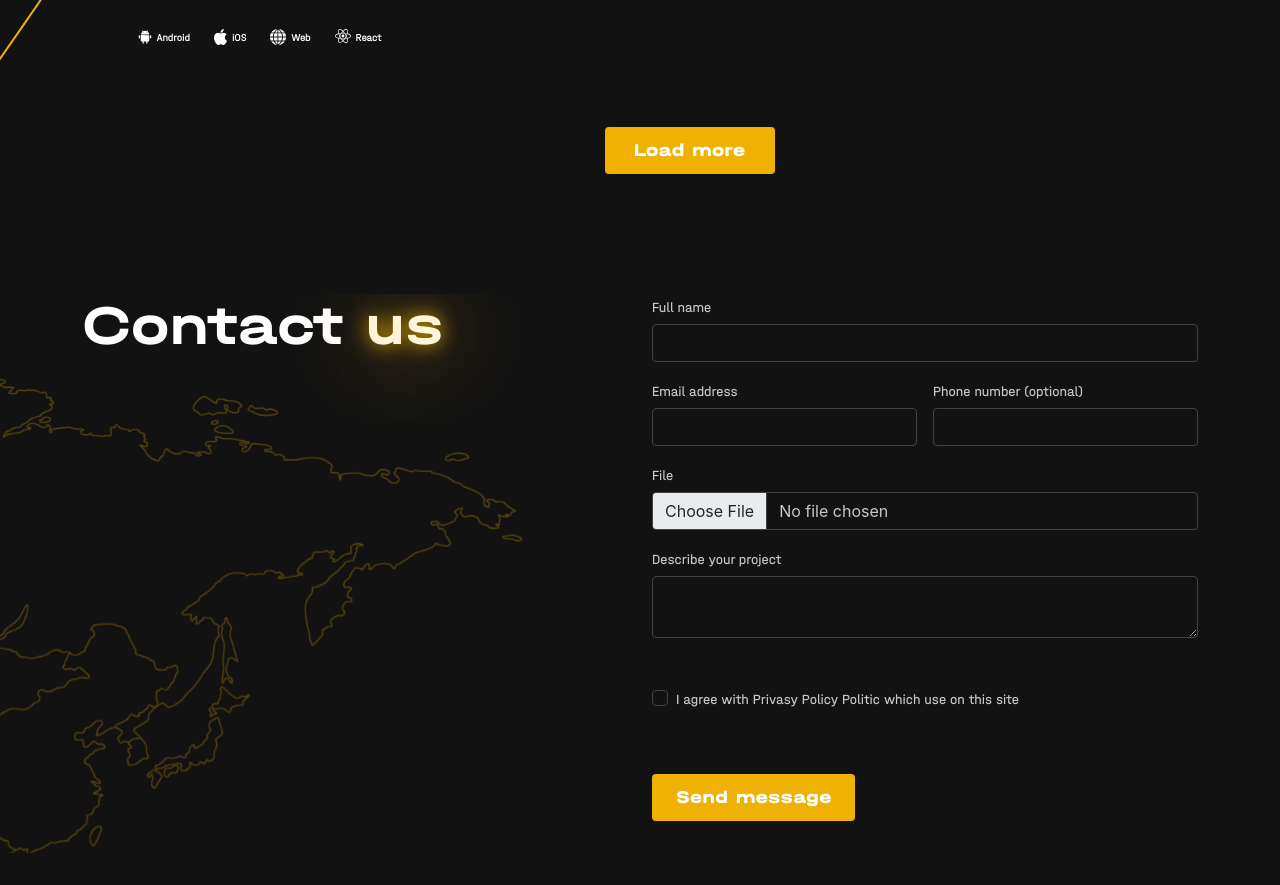
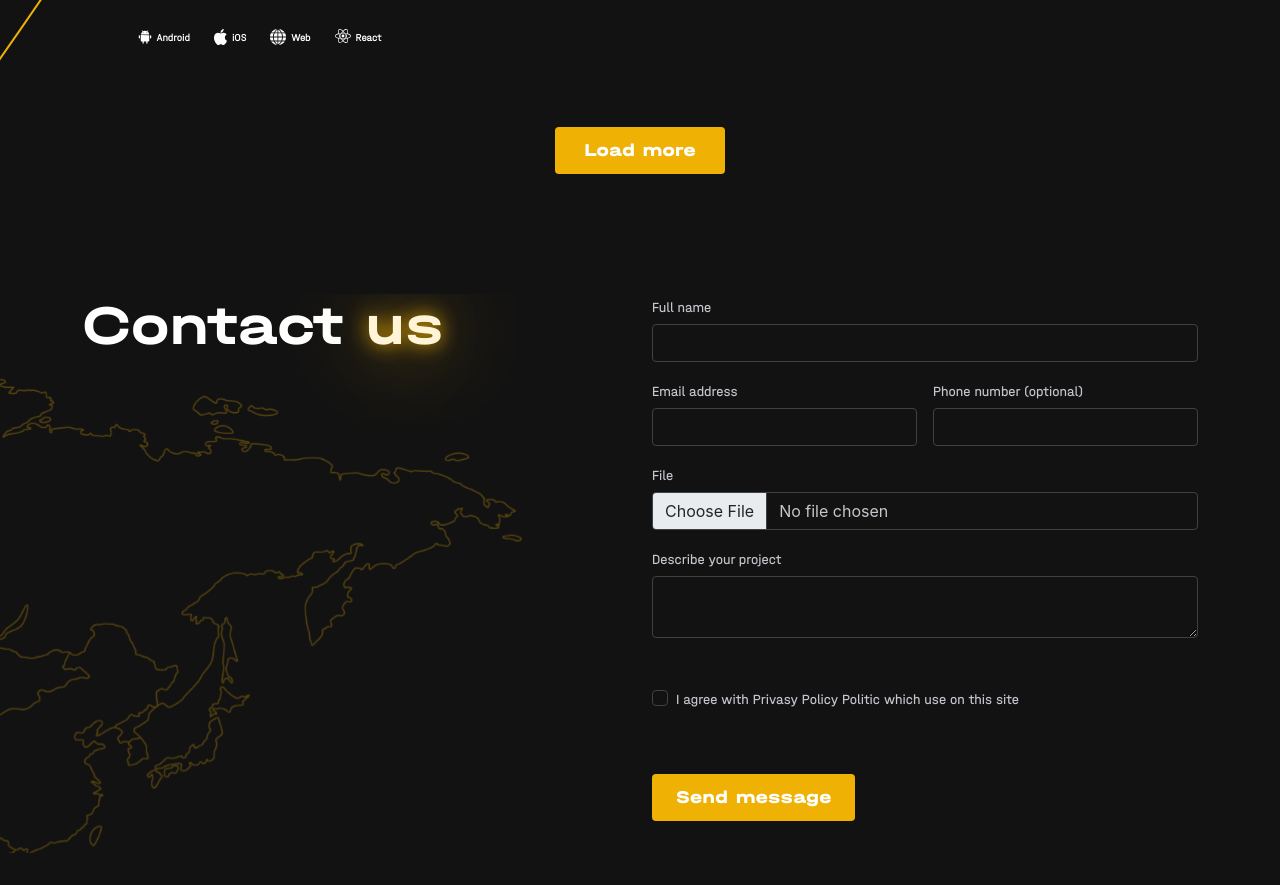
Before and after one commit to first-line-outsourcing/flo.website, a React (Create React App) app: page /technology/angular in a window 1280 px wide. Shown: the part 4620-5505 px from the top of the page. Built offline with nearby package versions, Linux system fonts and the light colour scheme.

Commit message:
feat: add style for Link

```diff
--- a/src/pages/Technology.js
+++ b/src/pages/Technology.js
@@ -54,7 +54,7 @@ export default function Technology() {
           link: "https://flo.team/"
         },
       ],
-      casesKeys: [1,2,3,4]
+      casesKeys: [1, 2, 3, 4]
     }
   }
   return (
@@ -94,7 +94,7 @@ export default function Technology() {
         <OurCases casesKey={pageData[technologyName].casesKeys} background={'black'}/>
         <div className='container'>
           <div className='row justify-content-center'>
-           <Link to='/cases' className='col-1'><button className='btn btn-accent'>Load more</button></Link>
+            <button className='btn btn-accent col-1'><Link to='/cases' className='loadMore'>Load more</Link></button>
           </div>
         </div>
       </div>
--- a/src/pages/Technology.scss
+++ b/src/pages/Technology.scss
@@ -49,7 +49,9 @@ $logoBreakpoint: 1320px;
     }
 
   }
-
+  .loadMore{
+    color: white;
+  }
   .btn {
     @include m_max {
       width: 90%;
```
